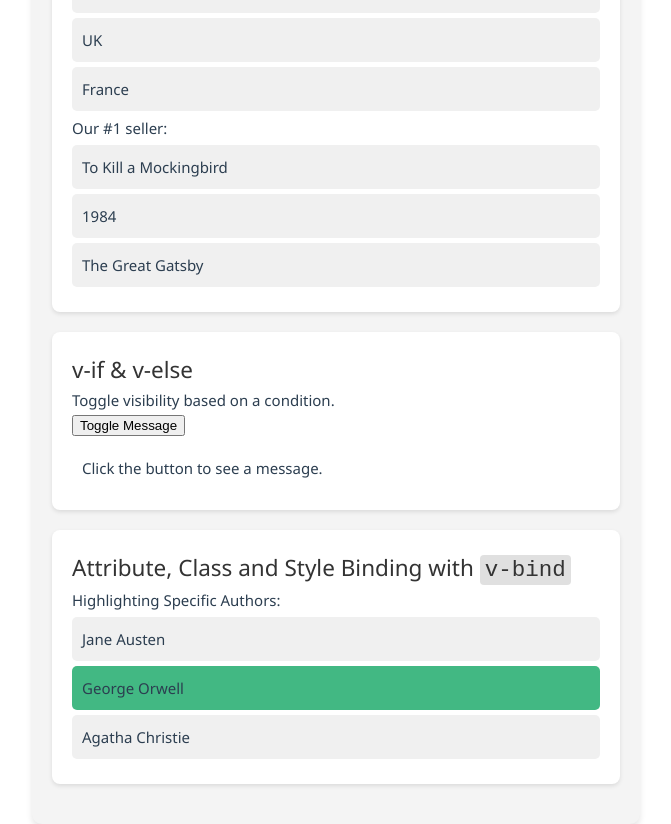
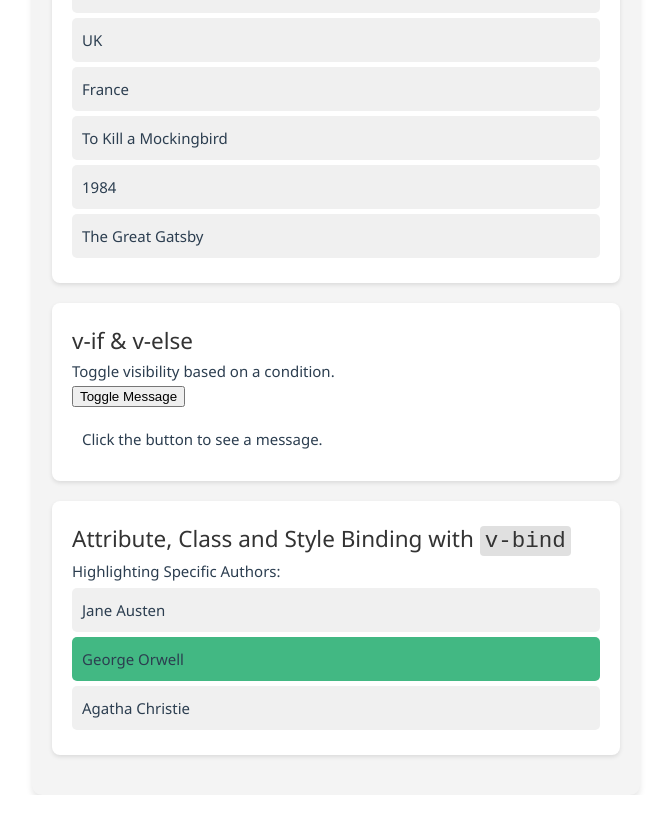
Before and after one commit to Sv3nnnn/fit5032-HaoZhong-efolio, a Vue app: page / in a window 1280 px wide. Shown: the part 2087-2911 px from the top of the page, without its empty margins (608-1279 px from the left). After the commit the page ends 2882 px from the top, so only its background shows below. Built offline with nearby package versions, Linux system fonts and the light colour scheme.

Commit message:
fixed activity 12

```diff
--- a/src/components/JSON.vue
+++ b/src/components/JSON.vue
@@ -94,11 +94,14 @@
       <p>We operate in:</p>
       <p>Our #1 seller:</p>
       <ul>
-        <li v-for="country in bookstores.countries" :key="country">{{ country }}</li>
+        <li v-for="country in bookstores.countries" :key="country">
+          {{ country }}
+        </li>
       </ul>
-      <p>Our #1 seller:</p>
       <ul>
-        <li v-for="book in bookstores.topSellers" :key="book">{{ book }}</li>
+        <li v-for="book in bookstores.topSellers" :key="book">
+          {{ book }}
+        </li>
       </ul>
     </section>
 
```
